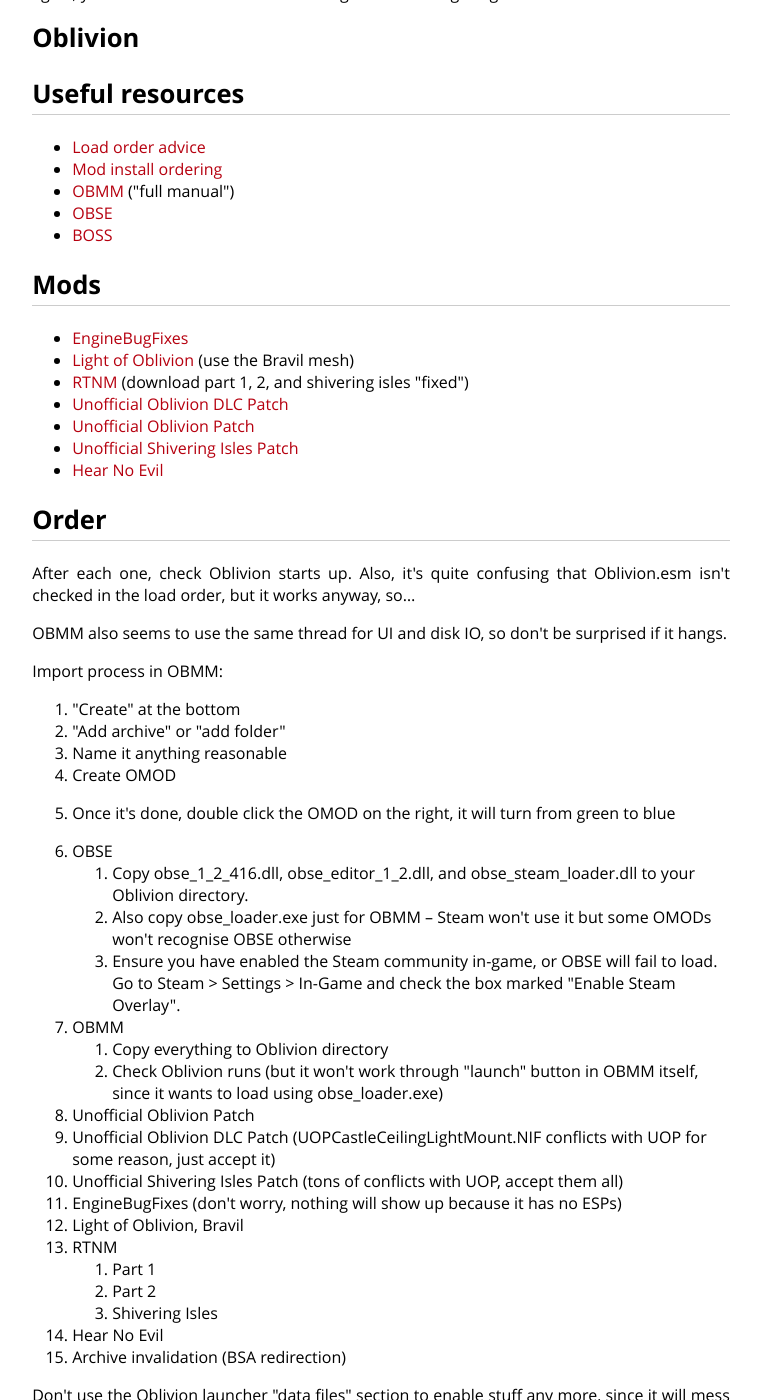
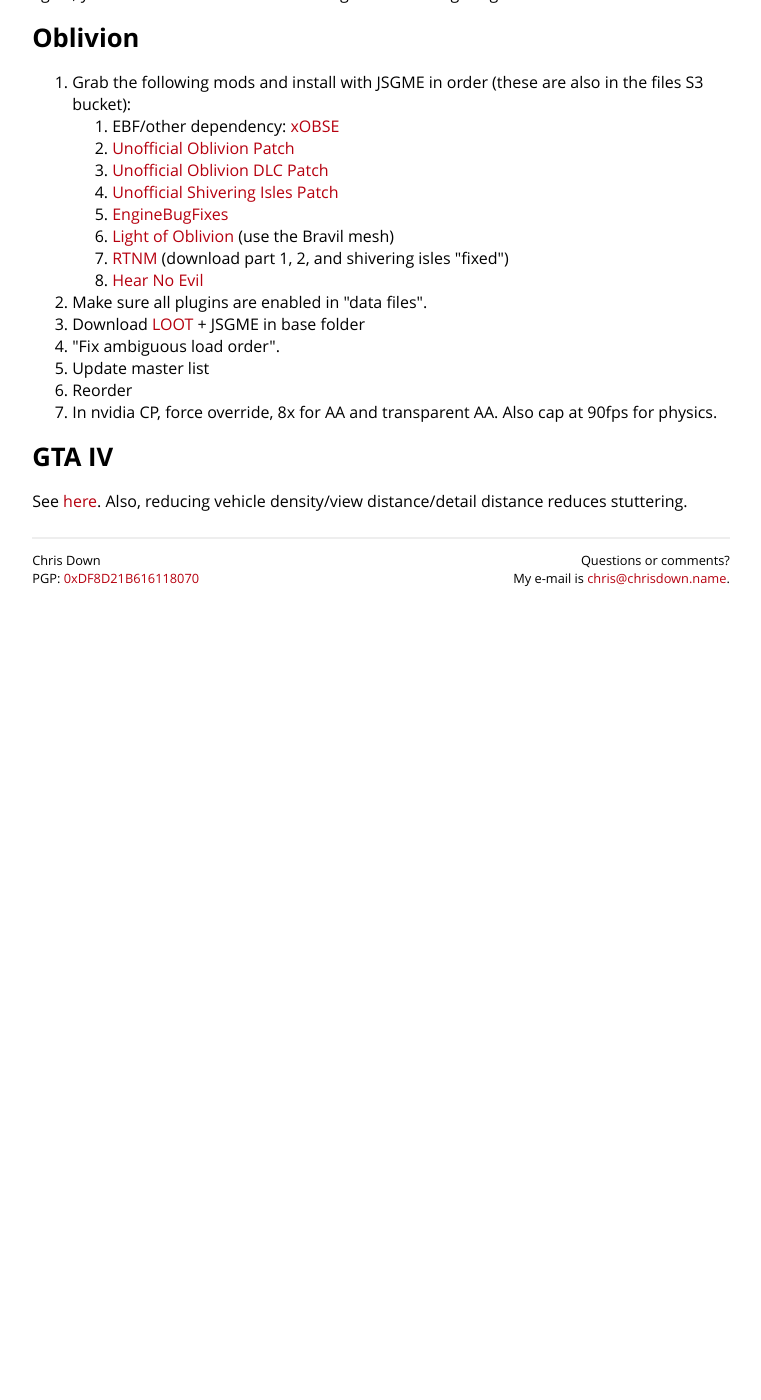
Before and after one commit to cdown/chrisdown.name, a Jekyll site: the page built from oldgames.md, in a window 1280 px wide and 1400 px high, scrolled down 2075 px. Shown: the whole window, without its empty margins (259-1020 px from the left). Built offline with Jekyll 4.4.1, drawn with Linux system fonts in a browser that asks for light colours; after the commit the page ends 2705 px from its top, so only the background shows below that; some of the changed text lies outside the part shown.

Commit message:
old games: Update Oblivion

```diff
--- a/oldgames.md
+++ b/oldgames.md
@@ -132,62 +132,21 @@ Once again, you need to have a fresh load to register the change. Sigh...
 
 # Oblivion
 
-## Useful resources
-
-- [Load order advice](https://wiki.nexusmods.com/index.php/Load_order_recommendations)
-- [Mod install ordering](https://web.archive.org/web/20190113233526/http://wiki.theassimilationlab.com/tescosi/A_General_Order_for_Installing_Mods_(Oblivion))
-- [OBMM](https://www.nexusmods.com/oblivion/mods/2097) ("full manual")
-- [OBSE](https://obse.silverlock.org/)
-- [BOSS](https://boss-developers.github.io/)
-
-## Mods
-
-- [EngineBugFixes](https://www.nexusmods.com/oblivion/mods/47085)
-- [Light of Oblivion](https://www.nexusmods.com/oblivion/mods/46131) (use the Bravil mesh)
-- [RTNM](https://www.nexusmods.com/oblivion/mods/38204) (download part 1, 2, and shivering isles "fixed")
-- [Unofficial Oblivion DLC Patch](https://www.nexusmods.com/oblivion/mods/9969)
-- [Unofficial Oblivion Patch](https://www.nexusmods.com/oblivion/mods/5296)
-- [Unofficial Shivering Isles Patch](https://www.nexusmods.com/oblivion/mods/10739)
-- [Hear No Evil](https://www.nexusmods.com/oblivion/mods/25462)
-
-## Order
-
-After each one, check Oblivion starts up. Also, it's quite confusing that Oblivion.esm isn't checked in the load order, but it works anyway, so...
-
-OBMM also seems to use the same thread for UI and disk IO, so don't be surprised if it hangs.
-
-Import process in OBMM:
-
-1. "Create" at the bottom
-2. "Add archive" or "add folder"
-3. Name it anything reasonable
-4. Create OMOD
-5. Once it's done, double click the OMOD on the right, it will turn from green to blue
-
-1. OBSE
-    1. Copy obse_1_2_416.dll, obse_editor_1_2.dll, and obse_steam_loader.dll to your Oblivion directory.
-    2. Also copy obse_loader.exe just for OBMM -- Steam won't use it but some OMODs won't recognise OBSE otherwise
-    3. Ensure you have enabled the Steam community in-game, or OBSE will fail to load. Go to Steam > Settings > In-Game and check the box marked "Enable Steam Overlay".
-2. OBMM
-    1. Copy everything to Oblivion directory
-    2. Check Oblivion runs (but it won't work through "launch" button in OBMM itself, since it wants to load using obse_loader.exe)
-3. Unofficial Oblivion Patch
-4. Unofficial Oblivion DLC Patch (UOPCastleCeilingLightMount.NIF conflicts with UOP for some reason, just accept it)
-5. Unofficial Shivering Isles Patch (tons of conflicts with UOP, accept them all)
-6. EngineBugFixes (don't worry, nothing will show up because it has no ESPs)
-7. Light of Oblivion, Bravil
-8. RTNM
-    1. Part 1
-    2. Part 2
-    3. Shivering Isles
-9. Hear No Evil
-10. Archive invalidation (BSA redirection)
-
-Don't use the Oblivion launcher "data files" section to enable stuff any more, since it will mess up the load order.
-
-## Reordering
-
-Use BOSS.
+1. Grab the following mods and install with JSGME in order (these are also in the files S3 bucket):
+    1. EBF/other dependency: [xOBSE](https://github.com/llde/xOBSE/releases)
+    2. [Unofficial Oblivion Patch](https://www.nexusmods.com/oblivion/mods/5296)
+    3. [Unofficial Oblivion DLC Patch](https://www.nexusmods.com/oblivion/mods/9969)
+    4. [Unofficial Shivering Isles Patch](https://www.nexusmods.com/oblivion/mods/10739)
+    5. [EngineBugFixes](https://www.nexusmods.com/oblivion/mods/47085)
+    6. [Light of Oblivion](https://www.nexusmods.com/oblivion/mods/46131) (use the Bravil mesh)
+    7. [RTNM](https://www.nexusmods.com/oblivion/mods/38204) (download part 1, 2, and shivering isles "fixed")
+    8. [Hear No Evil](https://www.nexusmods.com/oblivion/mods/25462)
+2. Make sure all plugins are enabled in "data files".
+3. Download [LOOT](https://loot.github.io/) + JSGME in base folder
+4. "Fix ambiguous load order".
+5. Update master list
+6. Reorder
+7. In nvidia CP, force override, 8x for AA and transparent AA. Also cap at 90fps for physics.
 
 # GTA IV
 
```
